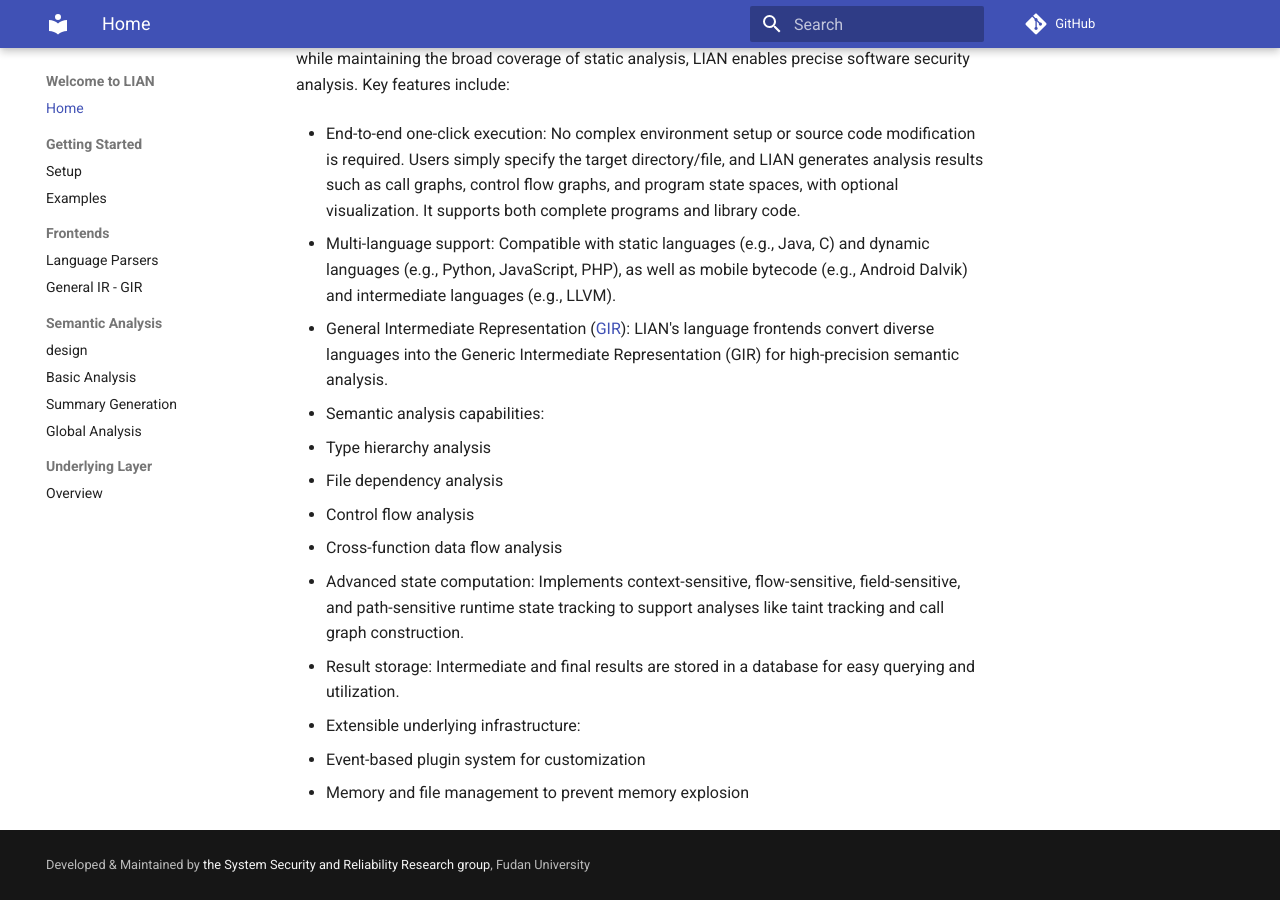
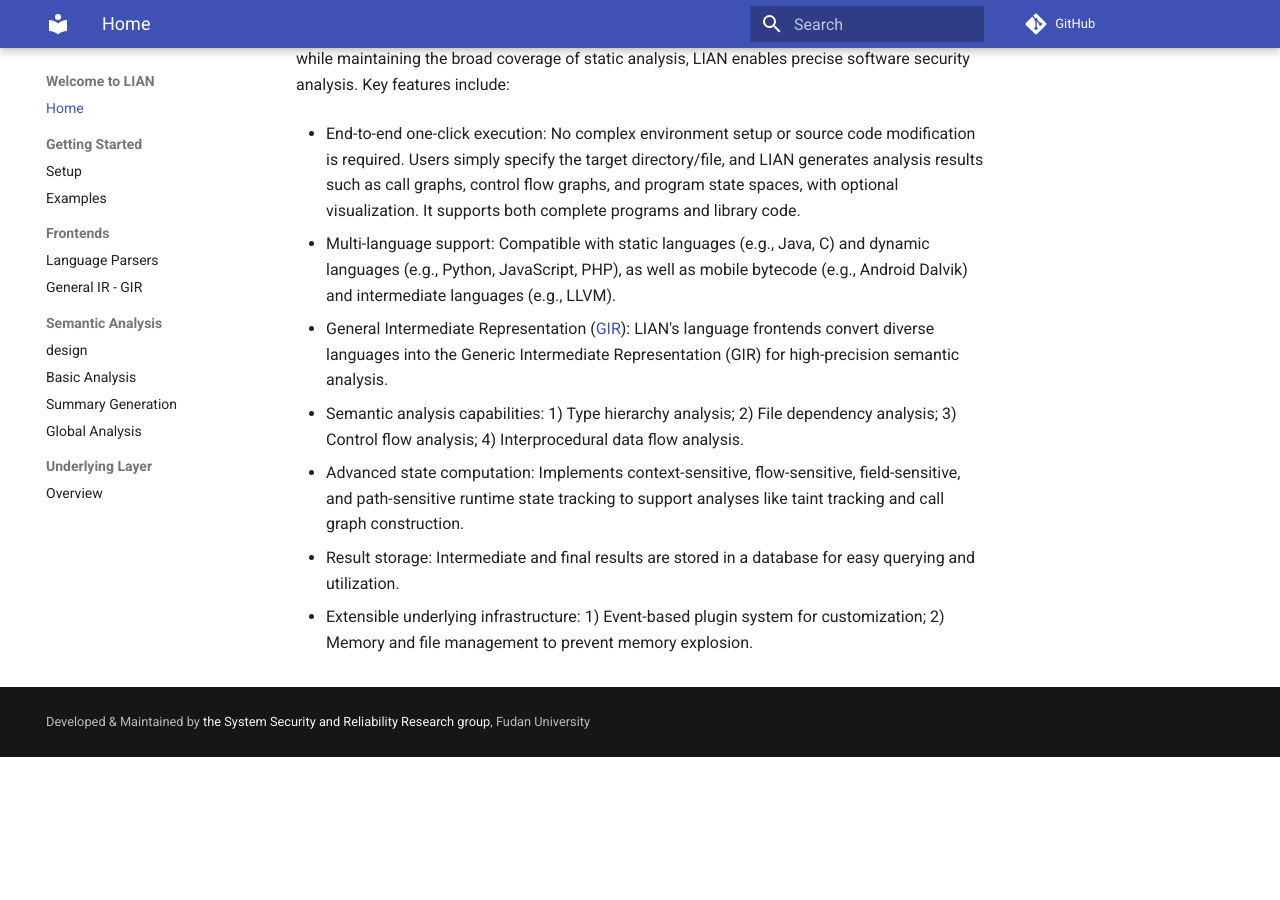
Before and after one commit to yang-guangliang/lian, an MkDocs documentation site: the page built from docs/en/index.md, in a window 1280 px wide and 900 px high, scrolled down 564 px. Built offline with MkDocs 1.6.1 and Material for MkDocs 9.7.7, drawn with Linux system fonts in a browser that asks for light colours; comment, search, counter and statistics services are not loaded; after the commit the page ends 1321 px from its top, so only the background shows below that.

Commit message:
update docs/en/index.md.
Signed-off-by: 杨广亮 <yanggl@fudan.edu.cn>

```diff
--- a/docs/en/index.md
+++ b/docs/en/index.md
@@ -12,16 +12,10 @@ To address this challenge, we have developed LIAN Lotus System, a high-precision
 
 - General Intermediate Representation ([GIR](gir.md)): LIAN's language frontends convert diverse languages into the Generic Intermediate Representation (GIR) for high-precision semantic analysis.
 
-- Semantic analysis capabilities:
-  - Type hierarchy analysis
-  - File dependency analysis
-  - Control flow analysis
-  - Cross-function data flow analysis
+- Semantic analysis capabilities: 1) Type hierarchy analysis; 2) File dependency analysis; 3) Control flow analysis; 4) Interprocedural data flow analysis.
 
 - Advanced state computation: Implements context-sensitive, flow-sensitive, field-sensitive, and path-sensitive runtime state tracking to support analyses like taint tracking and call graph construction.
 
 - Result storage: Intermediate and final results are stored in a database for easy querying and utilization.
 
-- Extensible underlying infrastructure:
-  - Event-based plugin system for customization
-  - Memory and file management to prevent memory explosion
+- Extensible underlying infrastructure: 1) Event-based plugin system for customization; 2) Memory and file management to prevent memory explosion.
```
